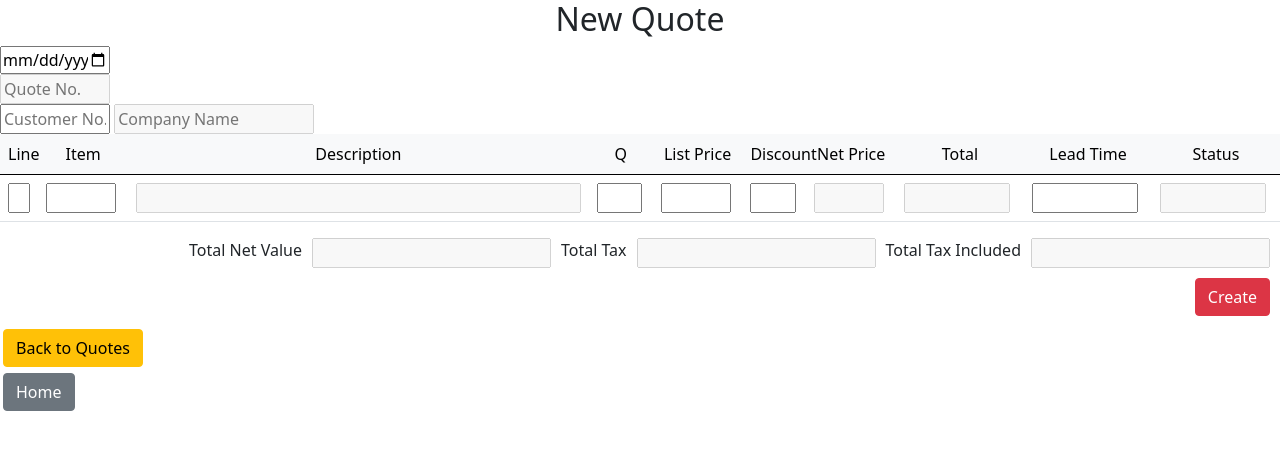
After one commit to MedinaCoco87/ERP-Project, a Flask app: page /create_quote in a window 1280 px wide. The commit adds this page. Shown: the top 450 px of the page. Run offline with Flask 2, Linux system fonts and the light colour scheme; some libraries are stand-ins or nearby versions.

Commit message:
Add template for new_quote. Javascript pending

```diff
--- a/app.py
+++ b/app.py
@@ -324,35 +324,38 @@ def get_quote_details():
 
 
 # Pending implementation in frontend
-@app.route ("/create_quote", methods = ["POST"])
+@app.route ("/create_quote", methods = ["GET", "POST"])
 def create_quote():
-    # Get the full json data
-    full_quote = request.get_json()
-    # Separate header from body
-    quote_header = full_quote["quote_header"]
-    quote_body = full_quote["quote_body"]
-    # Update first headers table to generate the quote number
-    db.execute ("INSERT INTO quote_header (customer_id, created_by) VALUES (?, ?)", quote_header["customer_id"], quote_header["created_by"])
-    # Get the quote number to use it in quote body
-    last_header = db.execute("SELECT * FROM quote_header ORDER BY quote_num DESC LIMIT 1")
-    quote_number = last_header[0]["quote_num"]
-    # Loop through all lines of quote body and insert into quote body table
-    for i in range(len(quote_body)):
-        line_net_total = quote_body[i]["list_price"] * (1 - quote_body[i]["discounts"]) *  quote_body[i]["quantity"]
+    if request.method == "POST":
+        # Get the full json data
+        full_quote = request.get_json()
+        # Separate header from body
+        quote_header = full_quote["quote_header"]
+        quote_body = full_quote["quote_body"]
+        # Update first headers table to generate the quote number
+        db.execute ("INSERT INTO quote_header (customer_id, created_by) VALUES (?, ?)", quote_header["customer_id"], quote_header["created_by"])
+        # Get the quote number to use it in quote body
+        last_header = db.execute("SELECT * FROM quote_header ORDER BY quote_num DESC LIMIT 1")
+        quote_number = last_header[0]["quote_num"]
+        # Loop through all lines of quote body and insert into quote body table
+        for i in range(len(quote_body)):
+            line_net_total = quote_body[i]["list_price"] * (1 - quote_body[i]["discounts"]) *  quote_body[i]["quantity"]
+            db.execute(
+                "INSERT INTO quote_body (quote_num, line_ref, item_id, quantity, list_price, discounts, line_net_total, lead_time) VALUES (?, ?, ?, ?, ?, ?, ?, ?)",
+                quote_number, quote_body[i]["line_ref"], quote_body[i]["item_id"], quote_body[i]["quantity"],
+                quote_body[i]["list_price"], quote_body[i]["discounts"], line_net_total, quote_body[i]["lead_time"]
+            )
+        # Get the full total from body to update headers table
+        full_net_total = db.execute(
+            "SELECT SUM(line_net_total) FROM quote_body WHERE quote_num = ?", quote_number,
+        )
         db.execute(
-            "INSERT INTO quote_body (quote_num, line_ref, item_id, quantity, list_price, discounts, line_net_total, lead_time) VALUES (?, ?, ?, ?, ?, ?, ?, ?)",
-            quote_number, quote_body[i]["line_ref"], quote_body[i]["item_id"], quote_body[i]["quantity"],
-            quote_body[i]["list_price"], quote_body[i]["discounts"], line_net_total, quote_body[i]["lead_time"]
+            "UPDATE quote_header SET total_net_value = ? WHERE quote_num = ?",
+            full_net_total[0]["SUM(line_net_total)"], quote_number
         )
-    # Get the full total from body to update headers table
-    full_net_total = db.execute(
-        "SELECT SUM(line_net_total) FROM quote_body WHERE quote_num = ?", quote_number,
-    )
-    db.execute(
-        "UPDATE quote_header SET total_net_value = ? WHERE quote_num = ?",
-        full_net_total[0]["SUM(line_net_total)"], quote_number
-    )
-    return jsonify({"message": "quote created"})
+        return jsonify({"message": "quote created"})
+
+    return render_template("new_quote.html")
 
 
 # Pending implementation in frontend
--- a/templates/login.html
+++ b/templates/login.html
@@ -5,6 +5,11 @@
 {% endblock %}
 
 {% block body %}
+<div style="padding-left: 20px; padding-top: 5px;">
+    <h3>Welcome to CDM!</h3>
+    <p>We manage your deals</p>
+</div>
+<div class="h4" style="padding-left: 20px; padding-top: 5px;">Log In</div>
 <form action="/login" method="post" style="padding-left: 20px">
     <div class="mb-3" style="padding-top: 20px">
         <input autocomplete="off" autofocus class="form-control" id="username" name="username" placeholder="Username" style="max-width: 200px;" type="text">
--- /dev/null
+++ b/templates/new_quote.html
@@ -0,0 +1,74 @@
+{% extends "layout.html" %}
+
+{% block title %}
+    New Quote
+{% endblock %}
+
+{% block body %}
+
+    <div class="h2 text-center">New Quote</div>
+    <form action="/new_quote" method="post">
+        <div>
+            <input type="date" max="2022-09-23" Style="max-width: 110px;">
+            <!--Add js code to make it "max=today"-->
+        </div>
+        <div>
+            <input type="text" name="quote_id" id="quote_id" placeholder="Quote No." disabled style="max-width: 110px;">
+        </div> <!-- Bring the quote number once is created-->
+        <div class="flex-container">
+            <input type="text" name="customer_id" placeholder="Customer No." style="max-width: 110px;">
+            <!-- Chech the user provides a valid customer number with the database-->
+            <input style="max-width: 200px;" type="text" id="company_name" name="company_name" placeholder="Company Name" disabled>
+            <!-- Bring the company name with the customer number provided by user-->
+        </div>
+        <div>
+            <table class="table" style="table-layout: fixed; width: 100%">
+                <thead class="table-light text-center">
+                    <tr>
+                        <td style="width: 3%">Line</td>
+                        <td style="width: 7%">Item</td>
+                        <td style="width: 36%">Description</td>
+                        <td style="width: 5%">Q</td>
+                        <td style="width: 7%">List Price</td>
+                        <td style="width: 5%">Discount</td>
+                        <td style="width: 7%">Net Price</td>
+                        <td style="width: 10%">Total</td>
+                        <td style="width: 10%">Lead Time</td>
+                        <td style="width: 10%">Status</td>
+                    </tr>
+                </thead>
+                <tbody>
+                    <tr>
+                        <td><input style="width: 100%;" type="text"></td>
+                        <td><input style="width: 95%;" type="text"></td>
+                        <td><input style="width: 100%;" type="text" disabled></td>
+                        <td><input style="width: 95%;" type="text"></td>
+                        <td><input style="width: 95%;" type="text"></td>
+                        <td><input style="width: 95%;" type="text"></td>
+                        <td><input style="width: 95%;" type="text" disabled></td>
+                        <td><input style="width: 95%;" type="text" disabled></td>
+                        <td><input style="width: 95%;" type="text"></td>
+                        <td><input style="width: 95%;" type="text" disabled></td>
+                    </tr>
+                </tbody>
+            </table>
+        </div>
+        <div style="display: flex; justify-content: flex-end; gap: 10px; margin: 10px;">
+            <label for="total_net_value">Total Net Value</label>
+            <input type="text" id="total_net_value" disabled>
+            <label for="total_tax">Total Tax</label>
+            <input type="text" id="total_tax" disabled>
+            <label for="total_tax_included">Total Tax Included</label>
+            <input type="text" id="total_tax_included" disabled>
+        </div>
+        <div style="display: flex; justify-content: flex-end; margin: 10px;">
+            <button class="btn btn-danger" type="submit">Create</button>
+        </div>
+    </form>
+    <form method="get" action="/get_quotes_list" style="padding: 3px">
+        <button class="btn btn-warning" type="submit">Back to Quotes</button>
+    </form>
+    <form method="get" action="/" style="padding: 3px">
+        <button class="btn btn-secondary" type="submit">Home</button>
+    </form>
+{% endblock %}
--- a/templates/quotes_list.html
+++ b/templates/quotes_list.html
@@ -37,9 +37,8 @@
             </tbody>
         </table>
     </form>
-    <form method="get" action="/" style="padding: 2px">
-        <button type="submit">New Quote</button>
-        <!--Add class="btn btn-info" when route fully implemented-->
+    <form method="get" action="/create_quote" style="padding: 2px">
+        <button class="btn btn-info" type="submit">New Quote</button>
     </form>
     <form method="get" action="/" style="padding: 2px">
         <button class="btn btn-secondary" type="submit">Home</button>
```
